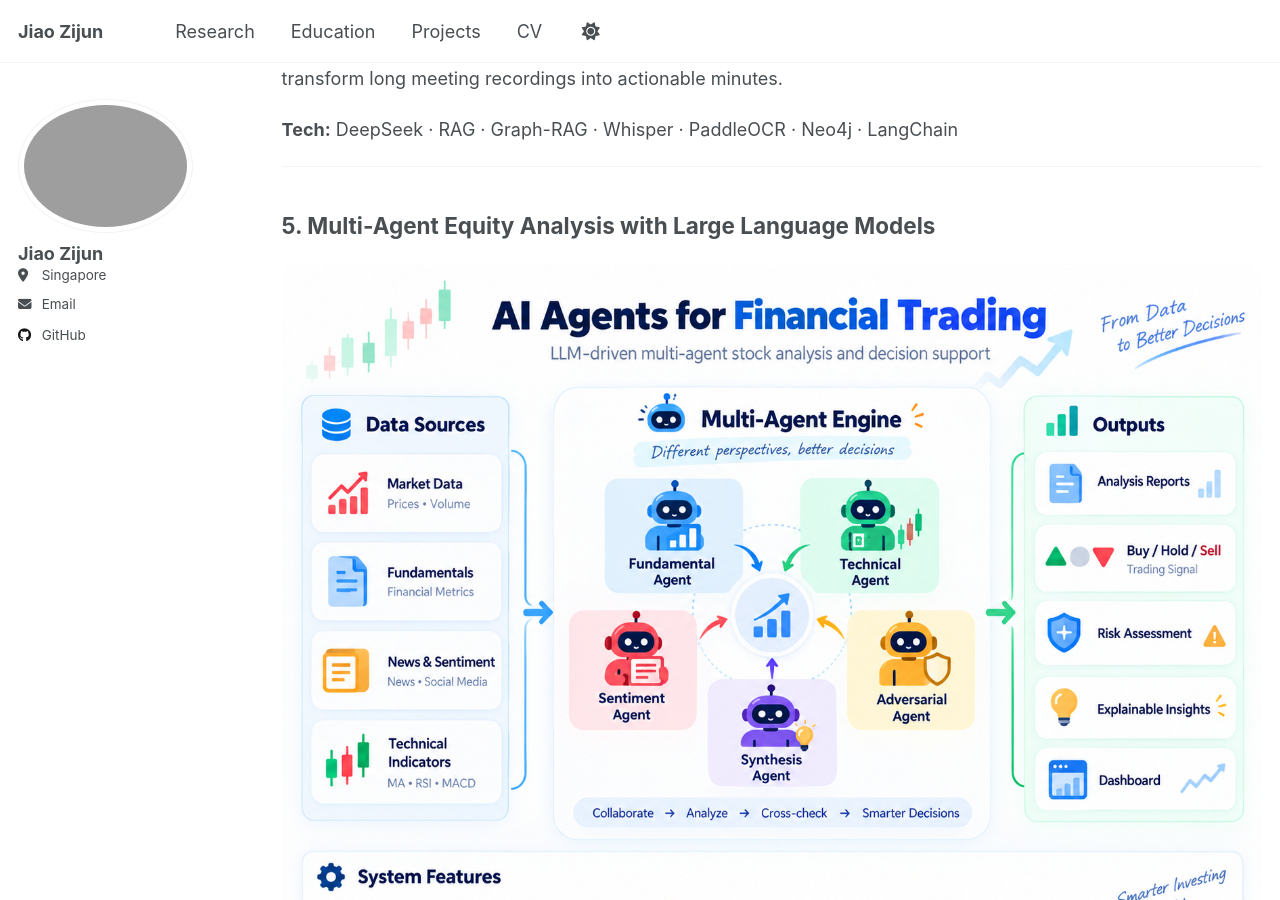
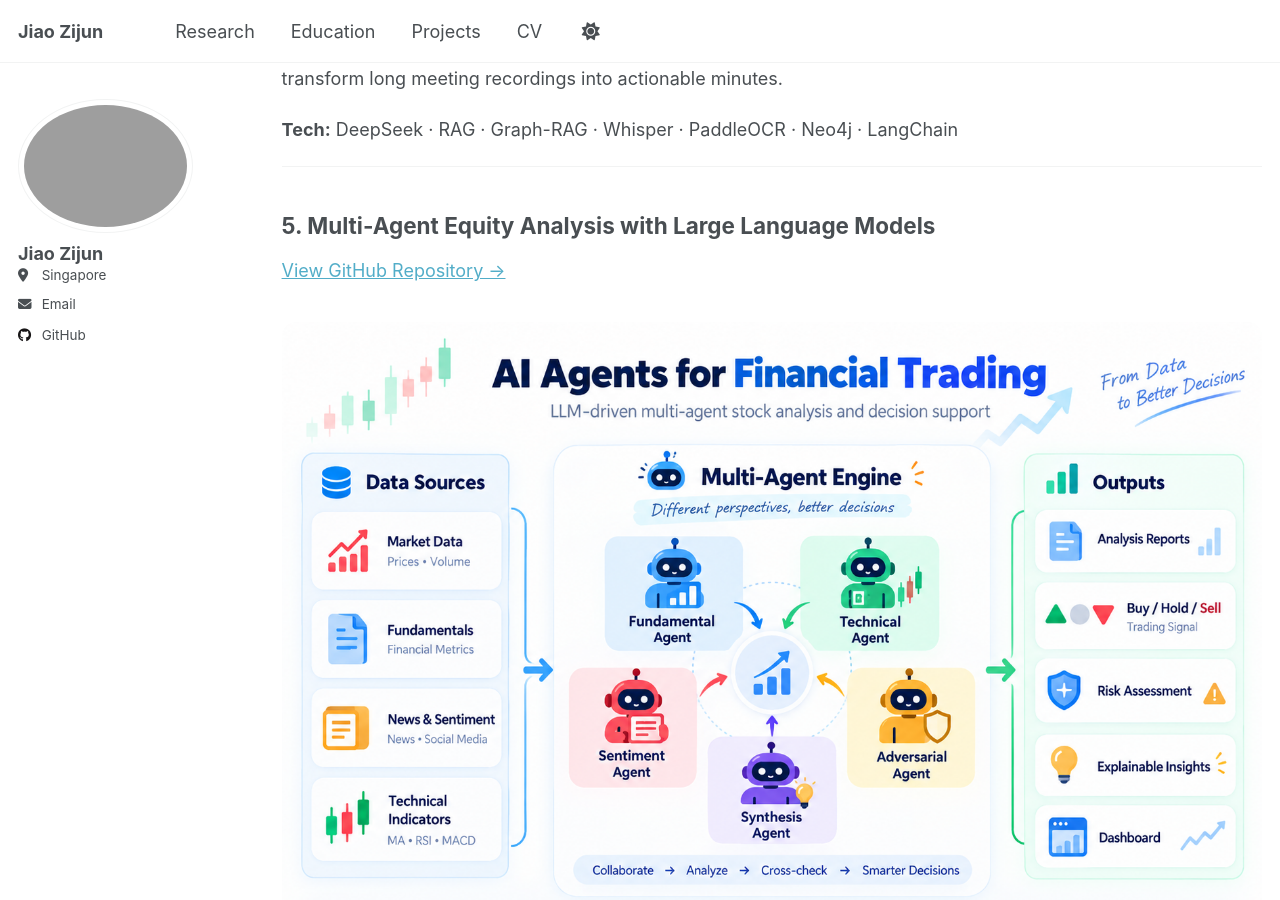
Before and after one commit to jiaozijun666/jiaozijun666.github.io, a Jekyll site: the page built from _pages/portfolio.html, in a window 1280 px wide and 900 px high, scrolled down 1053 px. Built offline with Jekyll 4.4.1, drawn with Linux system fonts in a browser that asks for light colours; a script that is not in the unit is left out.

Commit message:
Add GitHub repository link to portfolio page
Added a link to the GitHub repository for the Multi-Agent Equity Analysis project.

```diff
--- a/_pages/portfolio.html
+++ b/_pages/portfolio.html
@@ -41,6 +41,12 @@ DeepSeek · RAG · Graph-RAG · Whisper · PaddleOCR · Neo4j ·  LangChain
 
 <h2>5. Multi-Agent Equity Analysis with Large Language Models</h2>
 
+<p>
+<a href="https://github.com/nusduck/QF5214_2025_G7_StockAgent" target="_blank">
+  View GitHub Repository →
+</a>
+</p>
+
 <img
   src="/images/stockagent.png"
   alt="Multi-Agent Equity Analysis with Large Language Models"
```
